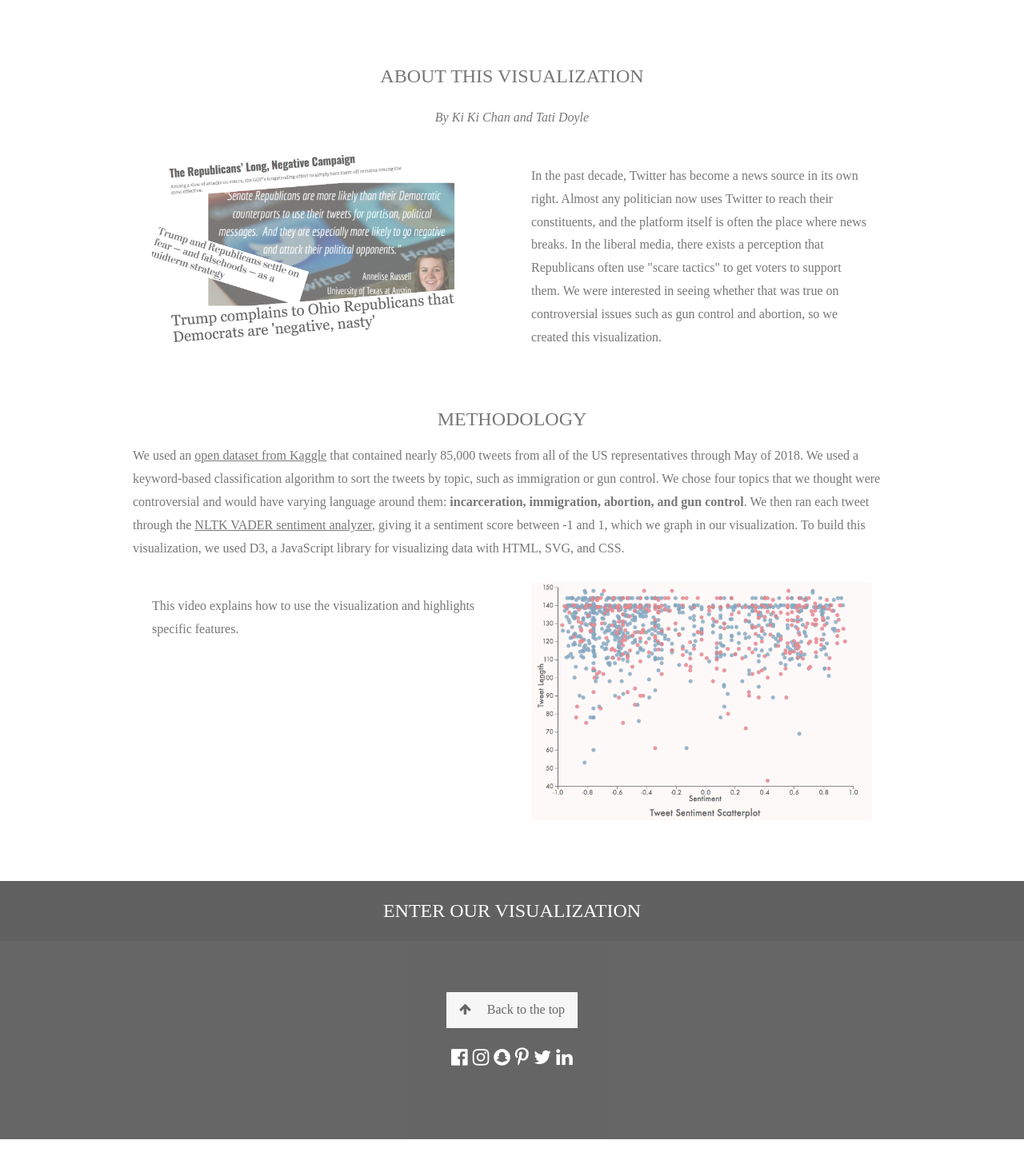
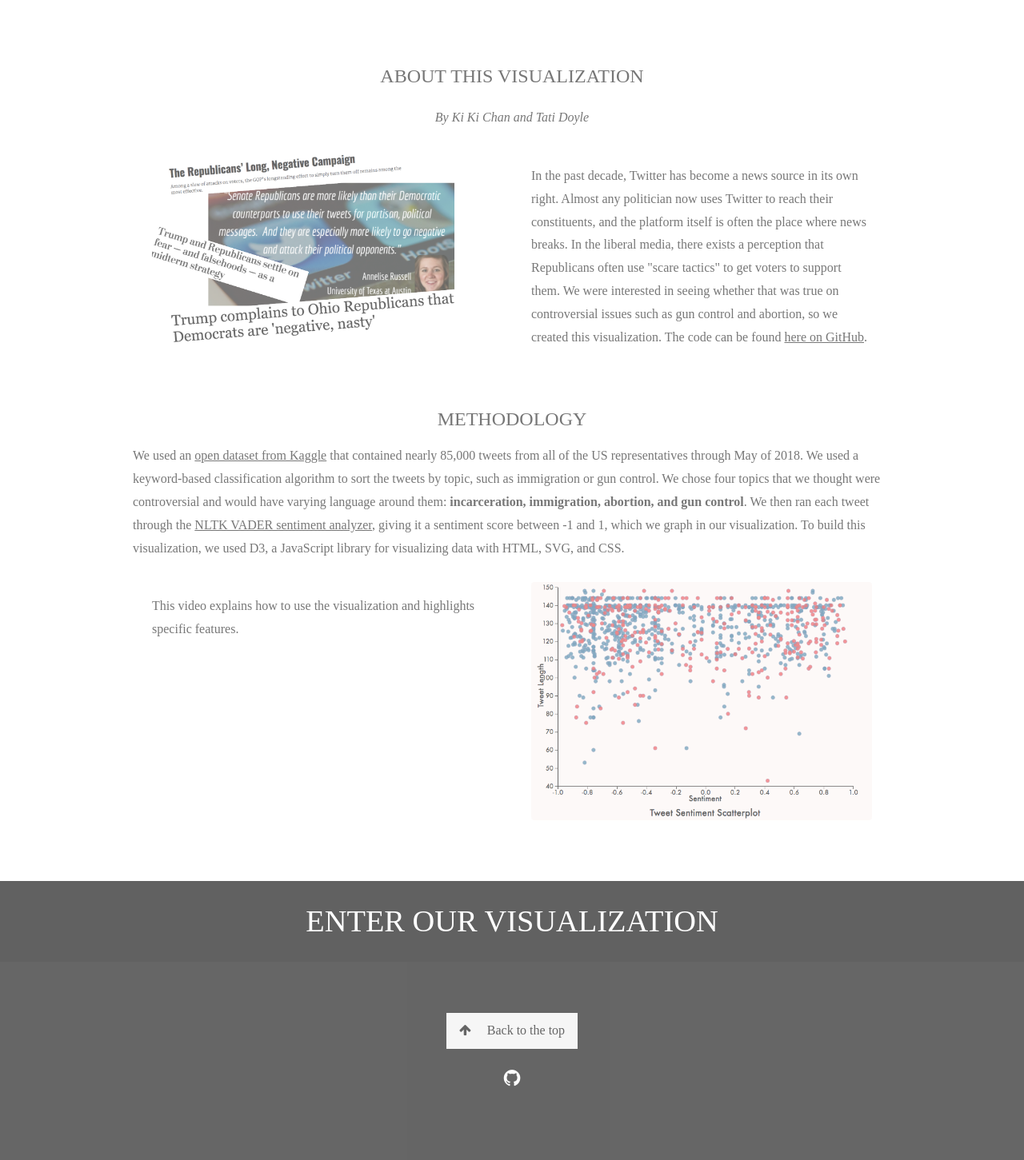
Before and after one commit to kikichan513/gop-vs-dems-tweets, a PHP site: page / in a window 1280 px wide. Shown: the part 960-2411 px from the top of the page at 80% size. Before the commit the page ends 2385 px from the top, so only its background shows below. Run offline with PHP 8.4, Linux system fonts and the light colour scheme.

Commit message:
removing social media icons

```diff
--- a/home.html
+++ b/home.html
@@ -51,7 +51,7 @@
 
     <!-- Hide this text on small devices -->
     <div class="w3-col m6 w3-hide-small w3-padding-large">
-      <p>In the past decade, Twitter has become a news source in its own right. Almost any politician now uses Twitter to reach their constituents, and the platform itself is often the place where news breaks. In the liberal media, there exists a perception that Republicans often use "scare tactics" to get voters to support them. We were interested in seeing whether that was true on controversial issues such as gun control and abortion, so we created this visualization.
+      <p>In the past decade, Twitter has become a news source in its own right. Almost any politician now uses Twitter to reach their constituents, and the platform itself is often the place where news breaks. In the liberal media, there exists a perception that Republicans often use "scare tactics" to get voters to support them. We were interested in seeing whether that was true on controversial issues such as gun control and abortion, so we created this visualization. The code can be found <a href="https://github.com/kikichan513/gop-vs-dems-tweets">here on GitHub</a>.
   <br><br>
 </p>
     </div>
@@ -86,12 +86,7 @@
 <footer class="w3-center w3-black w3-padding-64 w3-opacity">
   <a href="#home" class="w3-button w3-light-grey"><i class="fa fa-arrow-up w3-margin-right"></i> Back to the top</a>
   <div class="w3-xlarge w3-section">
-    <i class="fa fa-facebook-official w3-hover-opacity"></i>
-    <i class="fa fa-instagram w3-hover-opacity"></i>
-    <i class="fa fa-snapchat w3-hover-opacity"></i>
-    <i class="fa fa-pinterest-p w3-hover-opacity"></i>
-    <i class="fa fa-twitter w3-hover-opacity"></i>
-    <i class="fa fa-linkedin w3-hover-opacity"></i>
+    <a href="https://github.com/kikichan513/gop-vs-dems-tweets"><i class="fa fa-github w3-hover-opacity"></i></a>
   </div>
 </footer>
 
--- a/style/style.css
+++ b/style/style.css
@@ -49,6 +49,7 @@ body, html {
   color: white;
   background-color: transparent;
   text-decoration: none;
+  font-size: 1.6em;
 }
 
 #enter:hover {
```
